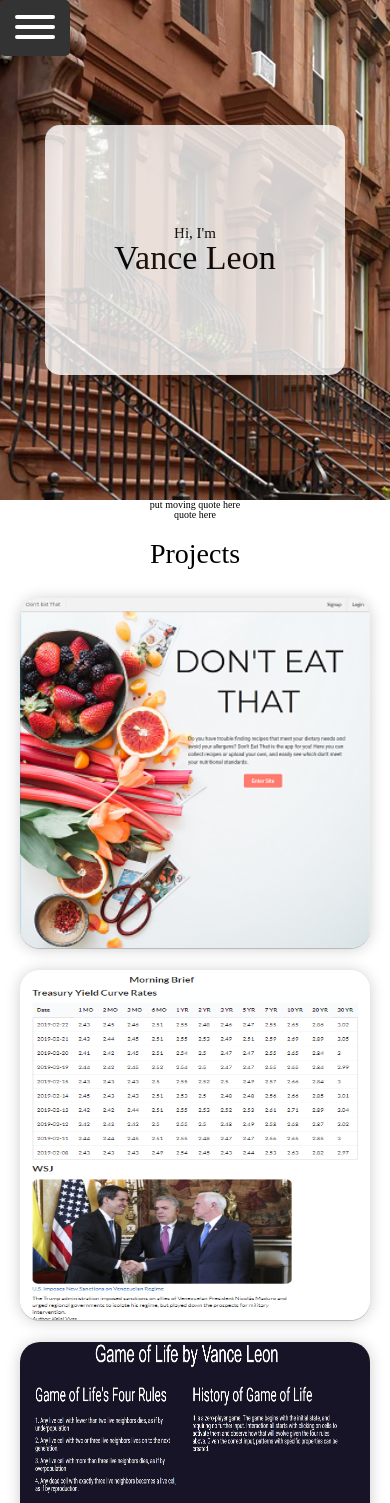
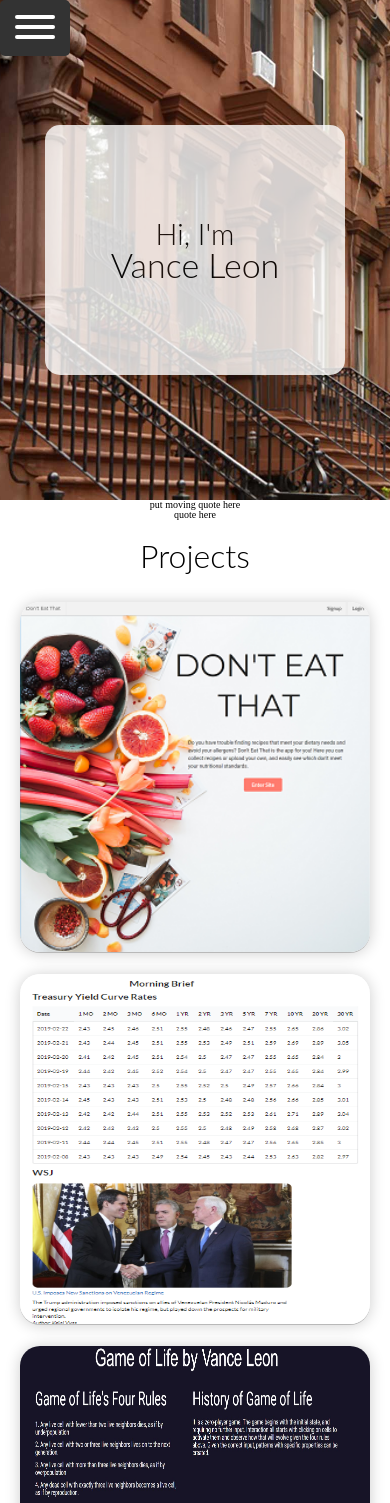
Before and after one commit to vanceleon/Portfolio_Site, a React (Create React App) app in the folder portfolio/: page / in a window 390 px wide. Shown: the top 1503 px of the page. Built offline with nearby package versions, Linux system fonts and the light colour scheme.

Commit message:
styling final touches

```diff
--- a/portfolio/src/css/App.css
+++ b/portfolio/src/css/App.css
@@ -180,7 +180,7 @@ html {
   text-decoration: none;
   color: #a3a3a3;
   padding: 5px;
-  font-size: 2rem;
+  font-size: 2.5rem;
 }
 
 .title {
@@ -213,11 +213,13 @@ html {
 
 .profile-name h1 {
   color: black;
-  font-size: 1.5rem;
+  font-size: 2.9rem;
+  font-family: 'Lato Light', sans-serif;
 }
 .profile-name h2 {
   color: black;
   font-size: 3.4rem;
+  font-family: 'Lato Light', sans-serif;
 }
 
 .quotes {
@@ -232,12 +234,16 @@ html {
 
 .experience-tabs h1 {
   font-size: 3.5rem;
+
+  font-family: 'Lato Light', sans-serif;
 }
 
 .role {
   display: flex;
   /* justify-content: space-between; */
   margin: 20px 0;
+
+  font-family: 'Lato Light', sans-serif;
 }
 
 .company-img {
@@ -273,8 +279,9 @@ html {
 
 .project-tabs h1 {
   /* border: 1px solid green; */
-  font-size: 2.8rem;
+  font-size: 3.2rem;
   margin: 20px 0 0 0;
+  font-family: 'Lato Light', sans-serif;
 }
 
 .project-snippets {
@@ -301,7 +308,7 @@ html {
 
 .footer-quote h1 {
   font-family: 'Lato Light', sans-serif;
-  font-size: 2.5rem;
+  font-size: 2.3rem;
   font-weight: lighter;
   margin: 20px 0;
   color: white;
@@ -321,7 +328,28 @@ html {
   margin: 0 25px;
 }
 
-@media (max-width: 768px){
+@media (max-width: 1100px) {
+  .portfolio-container {
+    padding: 0 20px;
+  }
+
+
+.project-snippets {
+  display: flex;
+  flex-wrap: wrap;
+  margin: 20px 0 40px 0;
+  /* justify-content: flex-start; */
+}
+
+.project-snippet {
+  margin: 10px 0;
+
+}
+
+
+}
+
+@media (max-width: 768px) {
   .project-snippets {
     display: flex;
     flex-direction: column;
@@ -345,7 +373,8 @@ html {
     width: 350px;
     height: 350px;
     border-radius: 20px;
-  box-shadow: 0 1px 15px 0 rgba(0, 0, 0, 0.2), 0 1px 0.5px 0 rgba(0, 0, 0, 0.19);
+    box-shadow: 0 1px 15px 0 rgba(0, 0, 0, 0.2),
+      0 1px 0.5px 0 rgba(0, 0, 0, 0.19);
     margin: 0 0 10px 0;
   }
 
@@ -359,7 +388,6 @@ html {
     flex-direction: column;
   }
 
-
   .footer-quote h1 {
     text-align: center;
   }
@@ -368,5 +396,4 @@ html {
     display: flex;
     justify-content: center;
   }
-
 }
--- a/portfolio/src/css/hamburger.css
+++ b/portfolio/src/css/hamburger.css
@@ -45,7 +45,7 @@
 }
 .hamburger-inner::before,
 .hamburger-inner::after {
-  content: "";
+  content: '';
   display: block;
 }
 .hamburger-inner::before {
@@ -93,8 +93,12 @@
 }
 
 @keyframes mymove {
-  from {left: -150px;}
-  to {left: 0px;}
+  from {
+    left: -150px;
+  }
+  to {
+    left: 0px;
+  }
 }
 
 .menu-text--active {
@@ -107,15 +111,13 @@ justify-content: center;
   width: 150px;
   height: 500px;
   display: flex;
-  background-color: #FFFF;
+  background-color: #ffff;
   text-decoration: none;
-
 }
-
 
 .menu-text--inactive {
   /* transition: all .3s ease-in-out; */
-display:none;
+  display: none;
 }
 
 @keyframes open {
@@ -140,15 +142,17 @@ display:none;
   }
 }
 
-
-@media (max-width: 576px){
+@media (max-width: 576px) {
   @keyframes mymove {
-    from {top: -300px;}
-    to {top: 0px;}
+    from {
+      top: -300px;
+    }
+    to {
+      top: 0px;
+    }
   }
 
   .menu-text--active {
-
     animation: mymove 300ms;
     animation-fill-mode: both;
     animation-delay: 200ms;
@@ -158,8 +162,7 @@ justify-content: center;
     width: 100vw;
     height: 300px;
     display: flex;
-  background-color: #FFFF;
+    background-color: #ffff;
     text-decoration: none;
   }
-
 }
```
Lines whose indentation alone changed are shown as unchanged.
